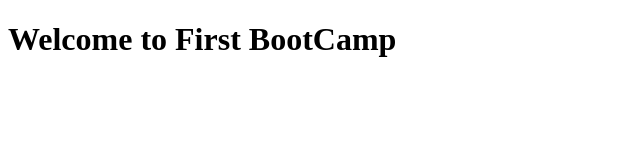
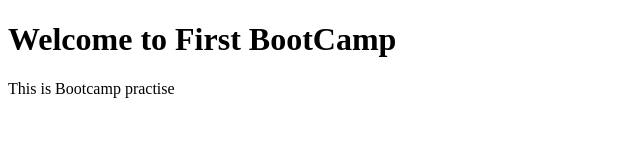
Before and after one commit to aamirswat/Bootcamp, a plain HTML site: page index.html in a window 1280 px wide. Shown: the whole page, without its empty margins (0-640 px from the left). Drawn offline with Linux system fonts and the light colour scheme.

Commit message:
Update index.html

```diff
--- a/index.html
+++ b/index.html
@@ -6,5 +6,6 @@
   </head>
   <body>
 <h1> Welcome to First BootCamp</h1>
+<p> This is Bootcamp practise </p>
   </body>
 </html>
```
